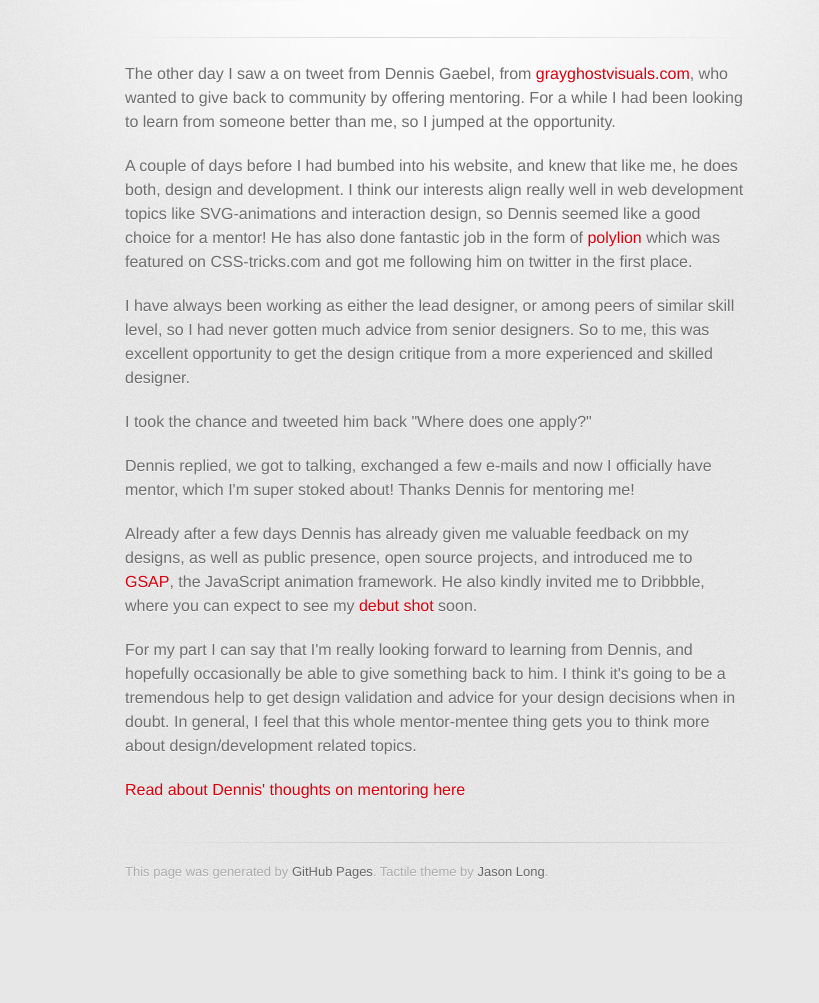
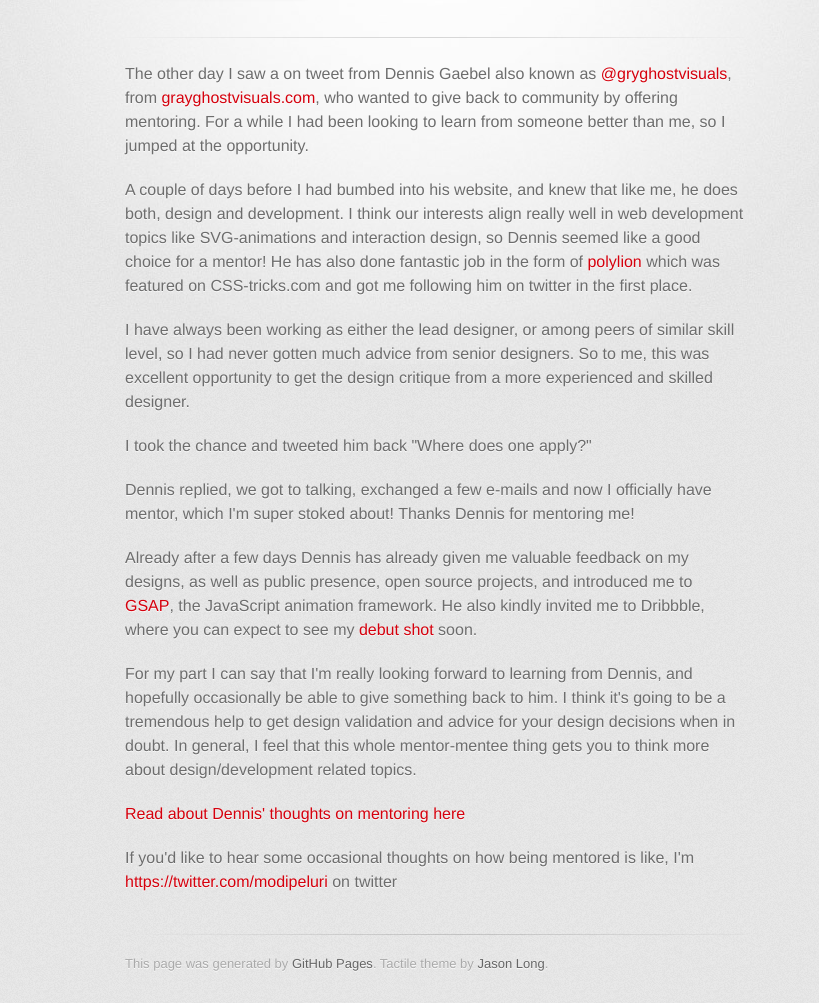
Before and after one commit to modipeluri/static.github.io, a plain HTML site: page index.html in a window 1280 px wide. Shown: the part 209-1212 px from the top of the page, without its empty margins (205-1024 px from the left). Before the commit the page ends 1120 px from the top, so only its background shows below. Drawn offline with Linux system fonts and the light colour scheme; a web font is replaced by a local one.

Commit message:
Replace master branch with page content via GitHub

```diff
--- a/index.html
+++ b/index.html
@@ -29,7 +29,7 @@
         <hr>
 
         <section id="main_content">
-          <p>The other day I saw a on tweet from Dennis Gaebel, from  <a href="grayghostvisuals.com">grayghostvisuals.com</a>, who wanted to give back to community by offering mentoring. For a while I had been looking to learn from someone better than me, so I jumped at the opportunity. </p>
+          <p>The other day I saw a on tweet from Dennis Gaebel also known as <a href="https://twitter.com/gryghostvisuals">@gryghostvisuals</a>, from  <a href="grayghostvisuals.com">grayghostvisuals.com</a>, who wanted to give back to community by offering mentoring. For a while I had been looking to learn from someone better than me, so I jumped at the opportunity. </p>
 
 <p>A couple of days before I had bumbed into his website, and knew that like me, he does both, design and development. I think our interests align really well in web development topics like SVG-animations and interaction design, so Dennis seemed like a good choice for a mentor! He has also done fantastic job in the form of <a href="https://css-tricks.com/polylion/">polylion</a> which was featured on CSS-tricks.com and got me following him on twitter in the first place.</p>
 
@@ -44,6 +44,8 @@
 <p>For my part I can say that I'm really looking forward to learning from Dennis, and hopefully occasionally be able to give something back to him. I think it's going to be a tremendous help to get design validation and advice for your design decisions when in doubt. In general, I feel that this whole mentor-mentee thing gets you to think more about design/development related topics.</p>
 
 <p><a href="http://blog.grayghostvisuals.com/advice/mentoring/">Read about Dennis' thoughts on mentoring here</a></p>
+
+<p>If you'd like to hear some occasional thoughts on how being mentored is like, I'm <a href="@modipeluri">https://twitter.com/modipeluri</a> on twitter</p>
         </section>
 
         <footer>
```
Also changed, not shown: params.json (+1 -1 lines).
